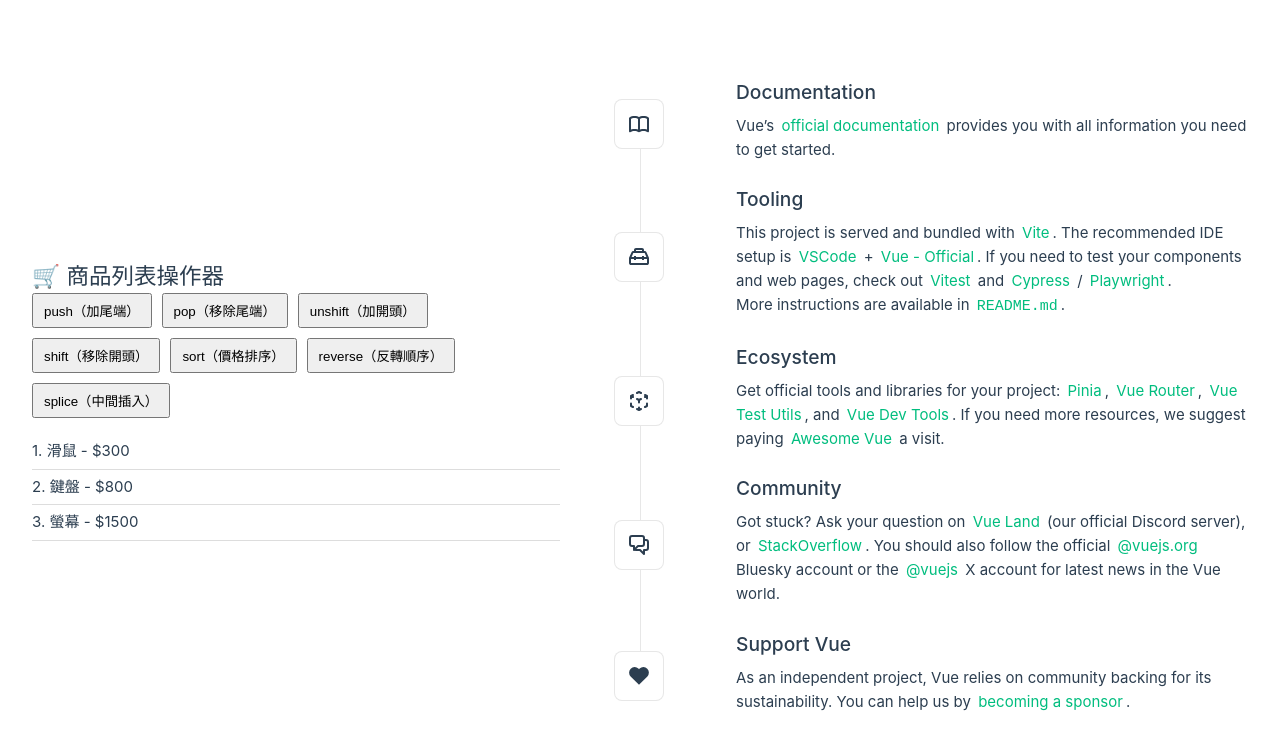
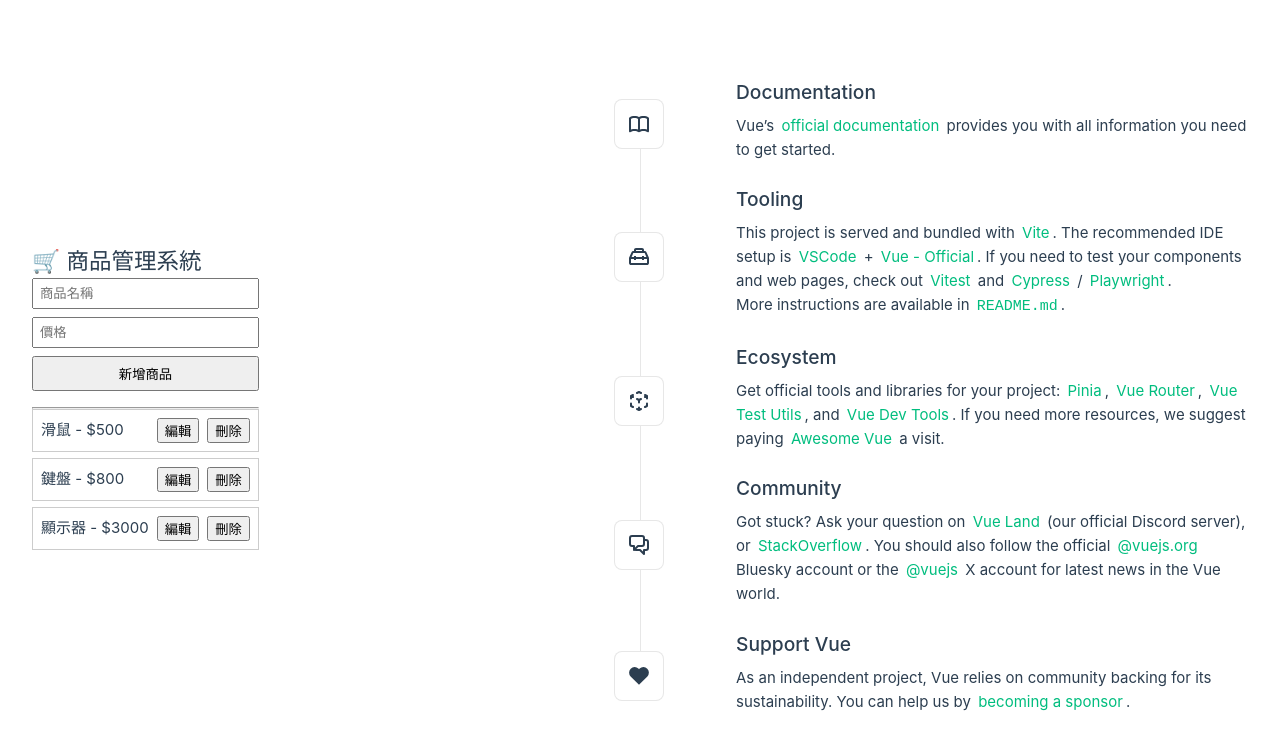
Before and after one commit to Chun5102/testproject, a Vue app: page / in a window 1280 px wide. Shown: the top 750 px of the page. Built offline with nearby package versions, Linux system fonts and the light colour scheme.

Commit message:
ProductManager.vue ProductItemComp.vue

```diff
--- a/src/App.vue
+++ b/src/App.vue
@@ -17,6 +17,7 @@ import VifVshowDiff from './components/VifVshowDiff.vue'
 import VforObject from './components/VforObject.vue'
 import ProductList from './components/ProductList.vue'
 import ArrayChangeDetection from './components/ArrayChangeDetection.vue'
+import ProductManager from './components/ProductManager.vue'
 </script>
 
 <template>
@@ -40,7 +41,8 @@ import ArrayChangeDetection from './components/ArrayChangeDetection.vue'
       <!-- <VifVshowDiff /> -->
       <!-- <VforObject /> -->
       <!-- <ProductList /> -->
-      <ArrayChangeDetection />
+      <!-- <ArrayChangeDetection /> -->
+      <ProductManager />
     </div>
   </header>
 
--- /dev/null
+++ b/src/components/ProductItemComp.vue
@@ -0,0 +1,38 @@
+<script setup>
+const props = defineProps({
+  product: Object,
+})
+
+const emits = defineEmits(['edit', 'delete'])
+
+const editProduct = () => {
+  emits('edit', props.product, props.product?.id)
+}
+const removeProduct = () => {
+  emits('delete', props.product.id)
+}
+</script>
+
+<template>
+  <div class="product-item">
+    <span>{{ product.name }} - ${{ product.price }}</span>
+    <div class="actions">
+      <button @click="editProduct">編輯</button>
+      <button @click="removeProduct">刪除</button>
+    </div>
+  </div>
+</template>
+
+<style scoped>
+.product-item {
+  border: 1px solid #ccc;
+  padding: 8px;
+  margin-bottom: 6px;
+  display: flex;
+  justify-content: space-between;
+  align-items: center;
+}
+.actions button {
+  margin-left: 8px;
+}
+</style>
--- /dev/null
+++ b/src/components/ProductManager.vue
@@ -0,0 +1,108 @@
+<script setup>
+import ProductItemComp from './ProductItemComp.vue'
+import { ref } from 'vue'
+
+// 商品編號
+let nextId = 1
+// 商品清單
+const products = ref([
+  {
+    id: nextId++,
+    name: '滑鼠',
+    price: 500,
+  },
+  {
+    id: nextId++,
+    name: '鍵盤',
+    price: 800,
+  },
+  {
+    id: nextId++,
+    name: '顯示器',
+    price: 3000,
+  },
+])
+
+const form = ref({
+  id: null,
+  name: '',
+  price: '',
+})
+
+const handleSubmit = () => {
+  if (form.value.name && form.value.price) {
+    if (form.value.id) {
+      const target = products.value.find((p) => p.id === form.value.id)
+      Object.assign(target, form.value)
+      //   target.name = form.value.name
+      //   target.price = form.value.price
+    } else {
+      products.value.push({ id: nextId++, name: form.value.name, price: form.value.price })
+    }
+    resetForm()
+  }
+}
+
+const resetForm = () => {
+  form.value = { id: null, name: '', price: '' }
+}
+
+const editProduct = (p, id) => {
+  form.value = { ...p }
+}
+
+const removeProduct = (id) => {
+  products.value = products.value.filter((p) => p.id !== id)
+  if (form.value.id === id) resetForm()
+}
+</script>
+
+<template>
+  <div class="container">
+    <h2>🛒 商品管理系統</h2>
+
+    <!-- 商品輸入表單 -->
+    <form @submit.prevent="handleSubmit">
+      <input v-model="form.name" placeholder="商品名稱" required />
+      <input v-model.number="form.price" type="number" placeholder="價格" required />
+
+      <button type="submit">
+        {{ form.id ? '更新商品' : '新增商品' }}
+      </button>
+
+      <button v-if="form.id" type="button" @click="resetForm">取消編輯</button>
+    </form>
+
+    <hr />
+
+    <!-- 商品清單 -->
+    <ProductItemComp
+      v-for="product in products"
+      :key="product.id"
+      :product="product"
+      @edit="editProduct"
+      @delete="removeProduct"
+    />
+
+    <p v-if="products.length === 0">⚠️ 沒有商品</p>
+  </div>
+</template>
+
+<style scoped>
+.container {
+  max-width: 500px;
+  margin: auto;
+}
+form {
+  display: flex;
+  flex-direction: column;
+  gap: 8px;
+  margin-bottom: 1rem;
+}
+input {
+  padding: 6px;
+}
+button {
+  padding: 6px 12px;
+}
+</style>
```
